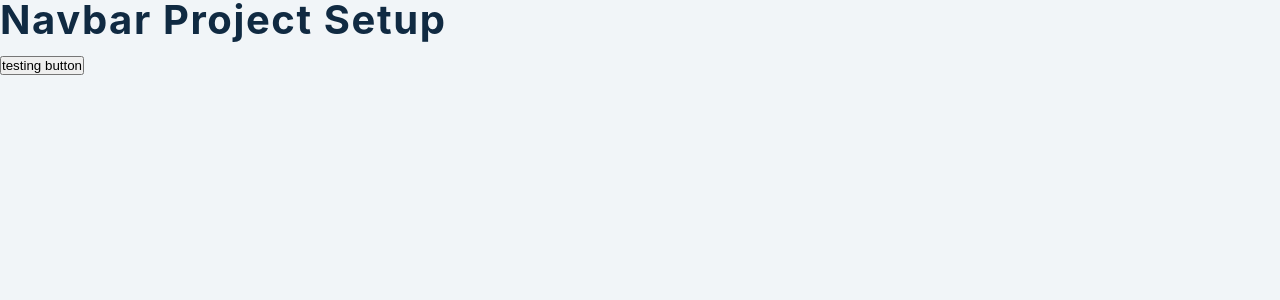
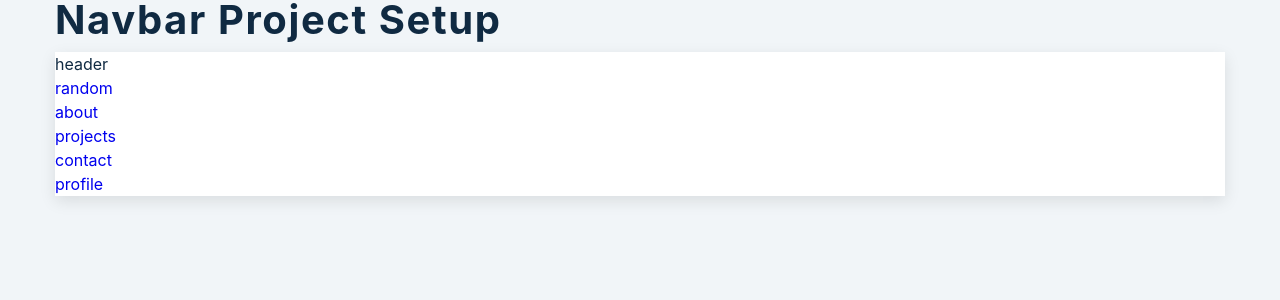
Before and after one commit to DPlilCoDeR/navbar, a React (Create React App) app: page / in a window 1280 px wide. Shown: the top 300 px of the page. Built offline with nearby package versions, Linux system fonts and the light colour scheme.

Commit message:
add nav component with basic structure and test

```diff
--- a/src/App.js
+++ b/src/App.js
@@ -4,10 +4,10 @@ import Navbar from './Navbar'
 
 function App() {
   return (
-    <>
+    <div className="section">
       <h2>navbar project setup</h2>
-      <button>testing button</button>
-    </>
+      <Navbar />
+    </div>
   )
 }
 
--- a/src/Navbar.jsx
+++ b/src/Navbar.jsx
@@ -3,7 +3,18 @@ import { FaBars, FaTwitter } from 'react-icons/fa'
 import { links, social } from './data'
 
 const Navbar = () => {
-  return <h4>navbar</h4>
+  return (
+    <nav>
+      <div className='nav-header'>header</div>
+      <div className='nav-toggle'>toggle</div>
+      <div className='links-container'>
+        {links.map(link => {
+          const {id, url, text} = link
+          return <a className='links' id={id} href={url}>{text}</a>
+        })}
+      </div>
+    </nav>
+  )
 }
 
 export default Navbar
```
Also changed, not shown: 2 other files (tests, documents, lock files or other folders).
